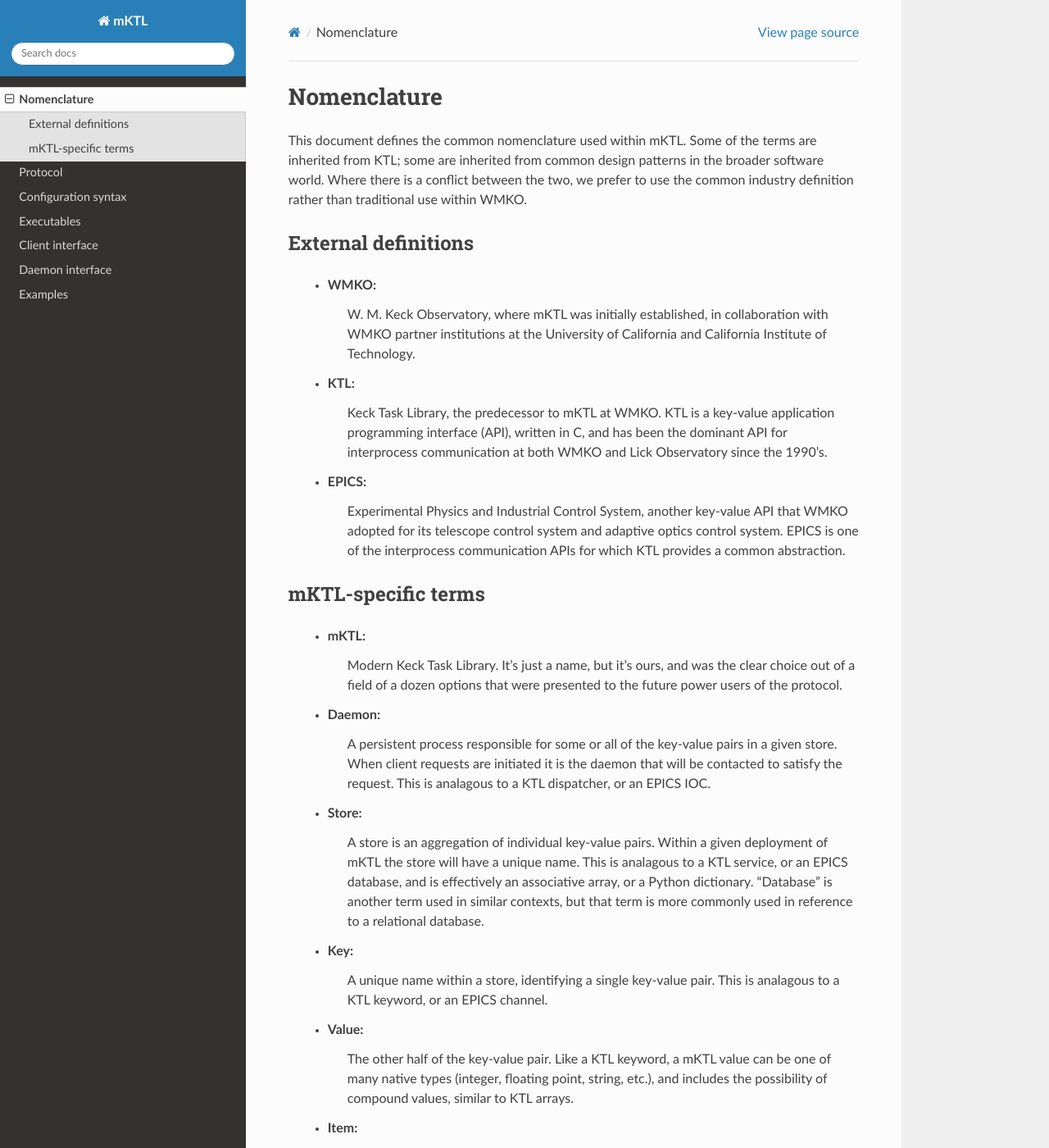
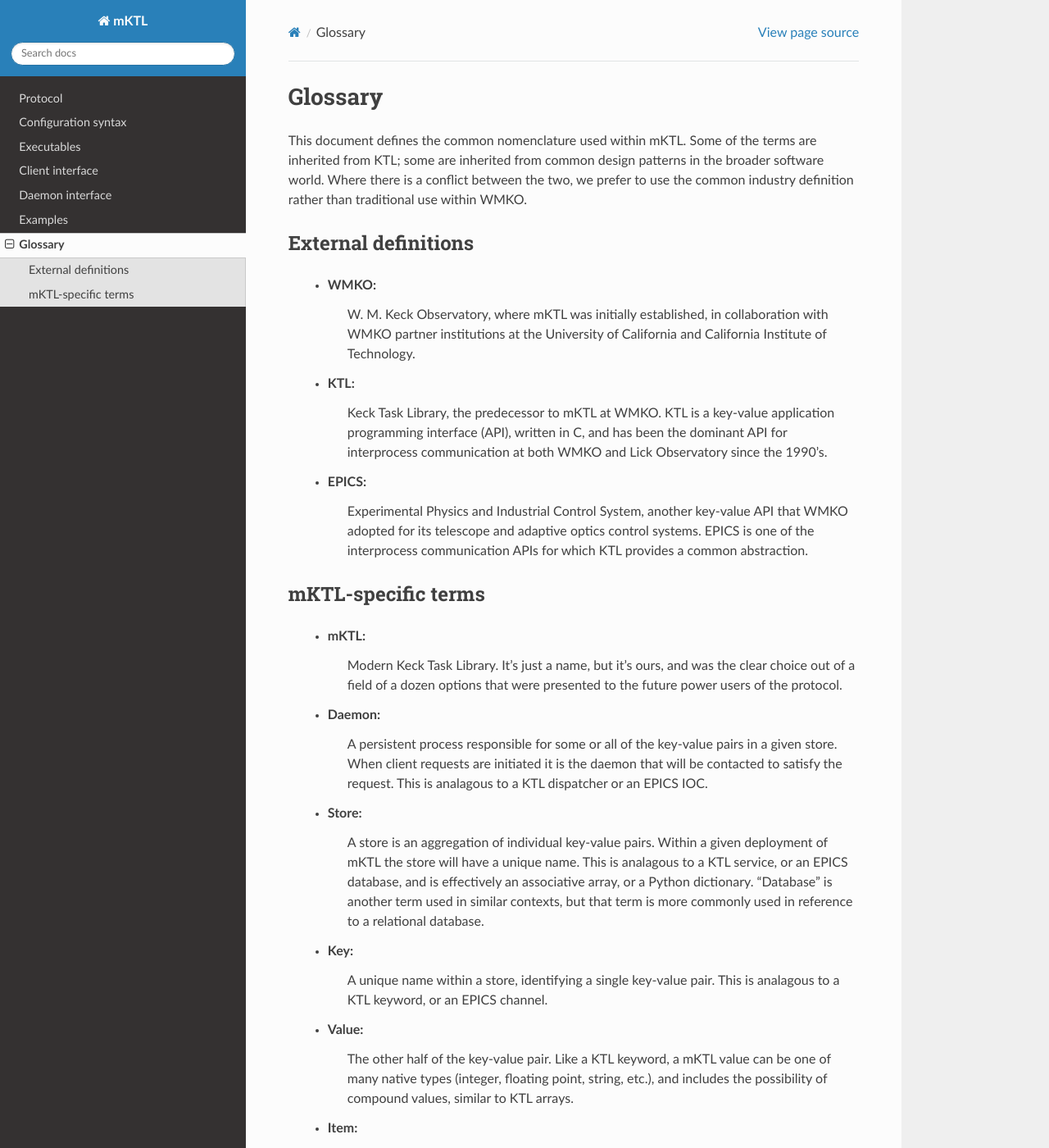
Before and after one commit to KeckObservatory/mKTL, a Sphinx documentation site: the page built from doc/glossary.rst, in a window 1280 px wide and 1400 px high. Shown: the whole window at 82% size. Built offline with Sphinx 7.4.7 and the Read the Docs theme 3.1.0, drawn with Linux system fonts in a browser that asks for light colours.

Commit message:
Renamed 'nomenclature' to 'glossary'.

```diff
--- a/doc/nomenclature.rst
+++ b/doc/glossary.rst
@@ -1,5 +1,5 @@
-Nomenclature
-============
+Glossary
+========
 
 This document defines the common nomenclature used within mKTL. Some of the
 terms are inherited from KTL; some are inherited from common design patterns
@@ -24,10 +24,9 @@
 
  * **EPICS**:
 	      Experimental Physics and Industrial Control System, another
-              key-value API that WMKO adopted for its telescope control
-	      system and adaptive optics control system. EPICS is one of
-	      the interprocess communication APIs for which KTL provides a
-	      common abstraction.
+              key-value API that WMKO adopted for its telescope and
+	      adaptive optics control systems. EPICS is one of the interprocess
+	      communication APIs for which KTL provides a common abstraction.
 
 
 mKTL-specific terms
@@ -43,7 +42,7 @@
 		the key-value pairs in a given store. When client
 		requests are initiated it is the daemon that will be
 		contacted to satisfy the request. This is analagous
-		to a KTL dispatcher, or an EPICS IOC.
+		to a KTL dispatcher or an EPICS IOC.
 
  * **Store**:
 	      A store is an aggregation of individual key-value pairs.
--- a/doc/index.rst
+++ b/doc/index.rst
@@ -12,13 +12,13 @@
 .. toctree::
    :maxdepth: 2
 
-   nomenclature
    protocol
    configuration
    executables
    client
    daemon
    examples
+   glossary
 
 Indices and tables
 ------------------
```
